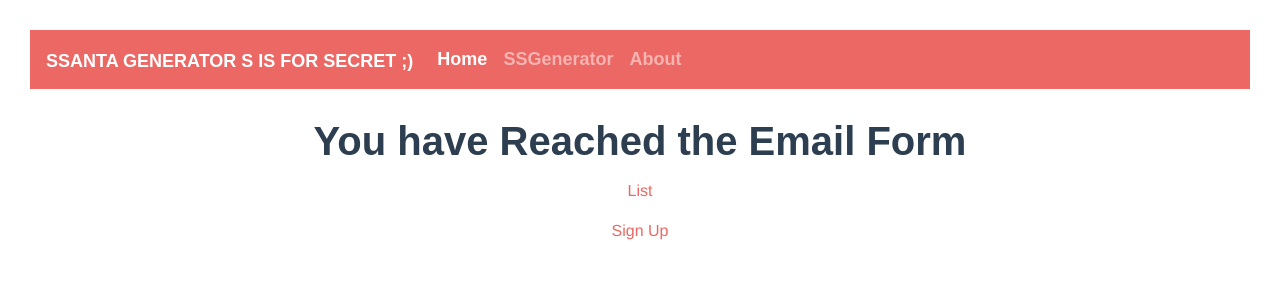
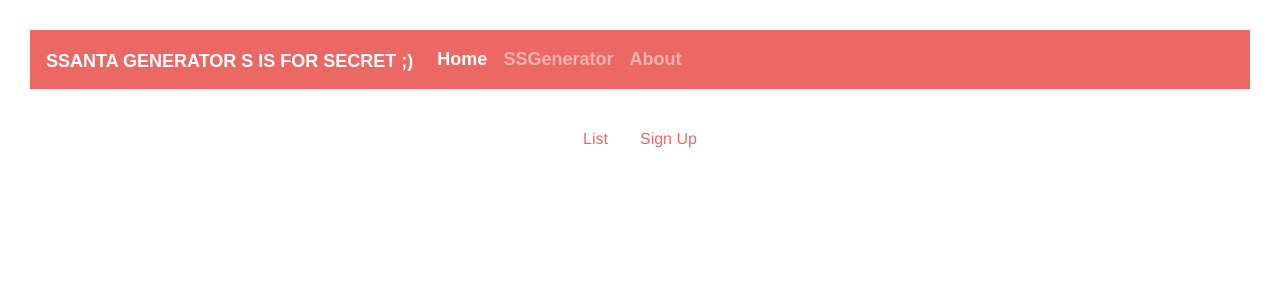
Before and after one commit to dhausk/SSanta, a Vue app in the folder client/: page /#/SSForm in a window 1280 px wide. Shown: the top 300 px of the page. Built offline with nearby package versions, Linux system fonts and the light colour scheme; a web font is replaced by a local one.

Commit message:
formatting fixes

```diff
--- a/client/src/App.vue
+++ b/client/src/App.vue
@@ -3,11 +3,11 @@
     <div id="nav">
       <nav class="navbar navbar-expand-lg navbar-dark bg-primary">
         <router-link class="navbar-brand" to="/">
-
-            SSanta Generator
+           SSanta Generator
            S is for Secret ;)
         </router-link>
-        <button class="navbar-toggler" type="button" data-toggle="collapse" data-target="#navbarColor01" aria-controls="navbarColor01" aria-expanded="false" aria-label="Toggle navigation">
+        <button class="navbar-toggler" type="button" data-toggle="collapse"
+        data-target="#navbarColor01" aria-controls="navbarColor01" aria-expanded="false" aria-label="Toggle navigation">
           <span class="navbar-toggler-icon"></span>
         </button>
         <div class="collapse navbar-collapse collapse show" id="navbarColor01">
@@ -16,7 +16,7 @@
               <router-link to="/" class="nav-link ">Home</router-link>
             </li>
              <li class="nav-item">
-              <router-link to="/SSForm" class="nav-link">SSGenerator</router-link>
+              <router-link to="/SSForm/EmailSignUp" class="nav-link">SSGenerator</router-link>
             </li>
             <li class="nav-item">
               <router-link to="/about" class="nav-link">About</router-link>
--- a/client/src/views/SSForm.vue
+++ b/client/src/views/SSForm.vue
@@ -1,25 +1,23 @@
 <template >
-<div>
   <div>
-    <H1>You have Reached the Email Form</H1>
+    <nav class="form-nav" >
+      <router-link to="SSList" class="nav-link">List </router-link>
+      <router-link to="EmailSignUp" class="nav-link">Sign Up</router-link>
+    </nav>
+      <router-view></router-view>
   </div>
-  <nav class="form-nav" >
-    <router-link to="SSList" class="nav-link">List </router-link>
-    <router-link to="EmailSignUp" class="nav-link">Sign Up</router-link>
-  </nav>
-    <router-view></router-view>
-</div>
-
-
-
 </template>
 <script>
 
 export default {
-  name: 'SSForm'
+  name: 'SSForm',
 };
 </script>
 
 <style scoped>
-
+  .form-nav{
+    display: flex;
+    flex-direction: row;
+    justify-content: center;
+  }
 </style>
```
Also changed, not shown: client/src/components/SSList.vue (+8 -5 lines), client/src/components/EmailSignUp.vue (line endings or trailing spaces).
